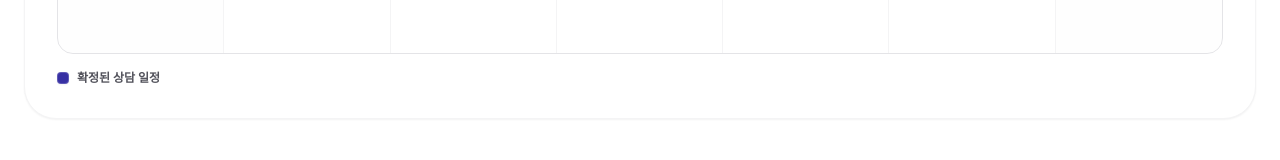
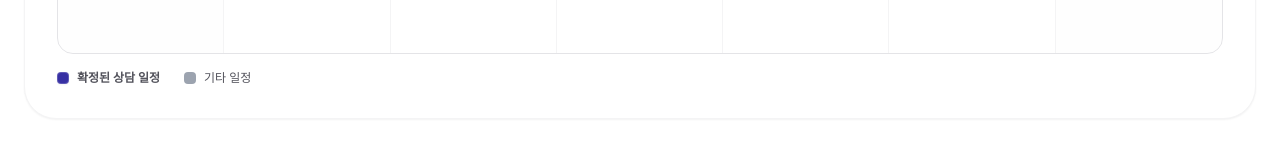
Before and after one commit to dodohanwdy-cyber/dodotest, a Next.js app: page /manager/dashboard in a window 1280 px wide. Shown: the part 737-897 px from the top of the page. Built offline with nearby package versions, Linux system fonts and the light colour scheme; a web font is replaced by a local one.

Commit message:
fix(manager): 캘린더 기존 회색 이벤트 병합 노출 복원 및 확정 텍스트 마커 제거

```diff
--- a/src/app/manager/dashboard/page.tsx
+++ b/src/app/manager/dashboard/page.tsx
@@ -239,11 +239,11 @@ export default function ManagerDashboard() {
     return [...mappedBase, ...filteredConfirmed];
   }, [data?.analyzed_list, confirmedAppointments]);
 
-  // 대시보드 캘린더 전용: 기확정 일정만 매핑하여 전달
+  // 대시보드 캘린더 전용: 기확정 일정만 매핑하여 전달 (기존 calendar_events와 병합 예정)
   const confirmedCalendarEvents = useMemo(() => {
     return confirmedAppointments.map((apt: any) => ({
       id: apt.request_id,
-      title: `[확정] ${apt.name} 상담`,
+      title: `${apt.name} 상담`, // [확정] 문구 제거
       start: apt.confirmed_datetime,
       // 임의로 1시간 뒤를 end 시간으로 지정 (필요 시)
       end: new Date(new Date(apt.confirmed_datetime).getTime() + 60 * 60 * 1000).toISOString(),
@@ -280,7 +280,7 @@ export default function ManagerDashboard() {
       {/* 캘린더 영역 */}
       <div className="mb-8">
         <ManagerCalendar
-          calendarEvents={confirmedCalendarEvents}
+          calendarEvents={[...(data?.calendar_events ?? []), ...confirmedCalendarEvents]}
           onEventClick={() => {}}
         />
       </div>
--- a/src/components/manager/ManagerCalendar.tsx
+++ b/src/components/manager/ManagerCalendar.tsx
@@ -232,6 +232,10 @@ export default function ManagerCalendar({ calendarEvents = [], isLoading = false
           <div className="w-3 h-3 rounded bg-indigo-800 shadow-sm border border-white/20"></div>
           <span className="text-zinc-600 font-bold">확정된 상담 일정</span>
         </div>
+        <div className="flex items-center gap-2">
+          <div className="w-3 h-3 rounded bg-gray-400"></div>
+          <span className="text-zinc-600 font-medium">기타 일정</span>
+        </div>
       </div>
     </div>
   );
```
